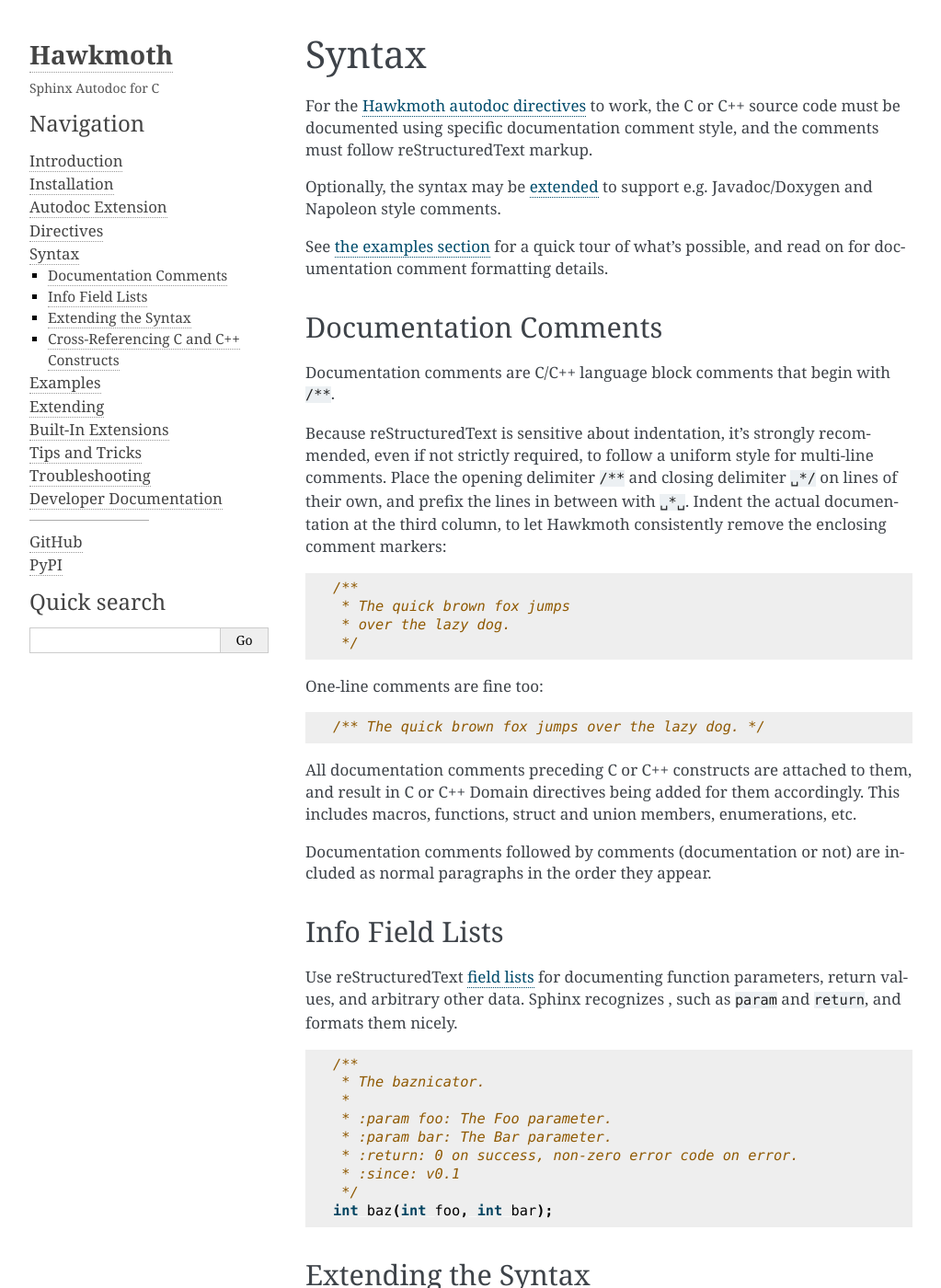
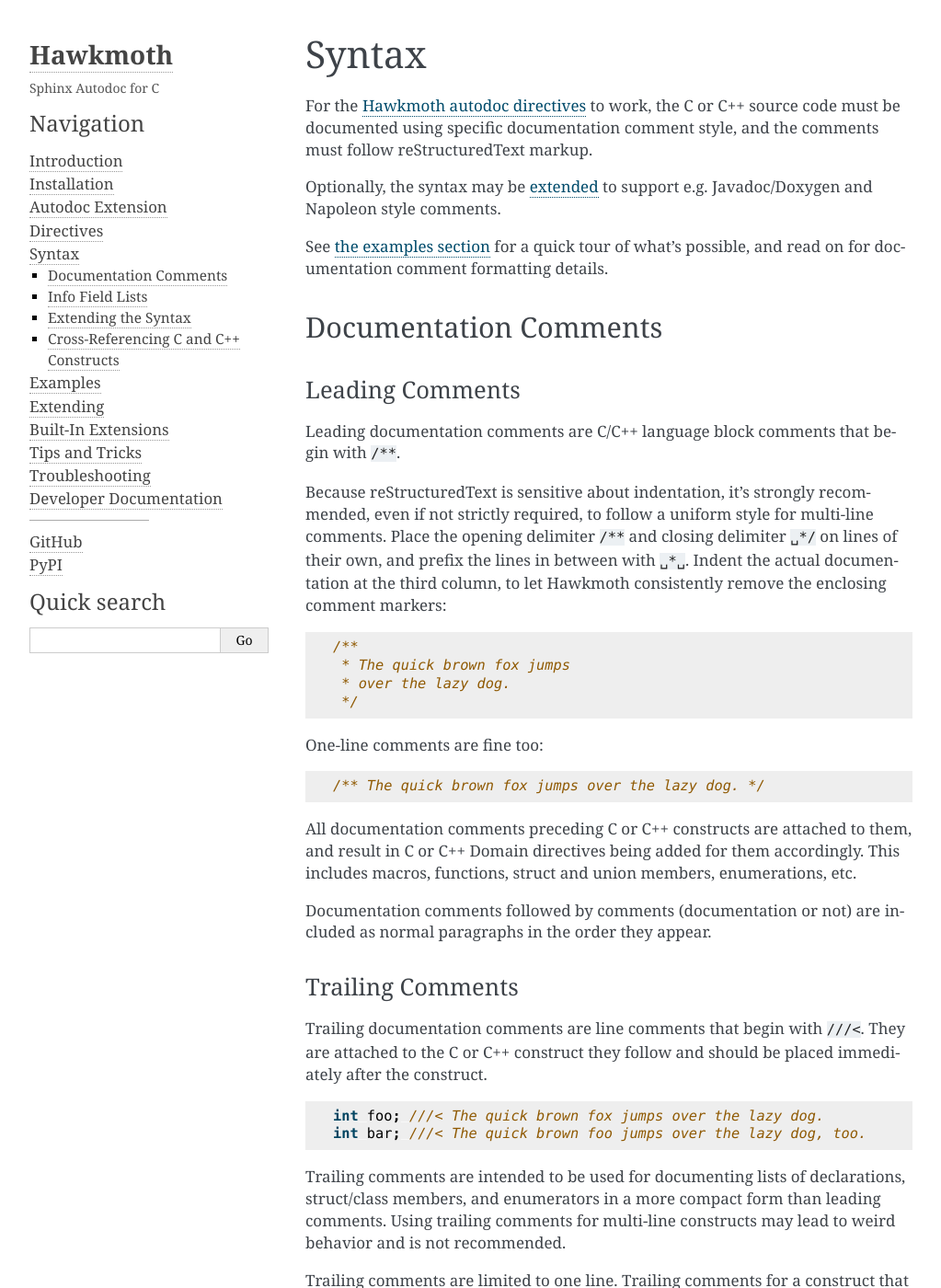
Before and after one commit to jnikula/hawkmoth, a Sphinx documentation site: the page built from doc/syntax.rst, in a window 1280 px wide and 1400 px high. Shown: the whole window at 92% size, without its empty margins (118-1141 px from the left). Built offline with Sphinx 7.4.7, drawn with Linux system fonts in a browser that asks for light colours; some of the changed text lies outside the part shown.

Commit message:
trailing-comments: Add documentation for trailing comments
Add documentation for trailing comments.  Notes the limit of one type of
comment per object.  Does *not* note the special handling of anonymous
struct members.

```diff
--- a/doc/syntax.rst
+++ b/doc/syntax.rst
@@ -19,7 +19,10 @@ and read on for documentation comment formatting details.
 Documentation Comments
 ----------------------
 
-Documentation comments are C/C++ language block comments that begin with
+Leading Comments
+~~~~~~~~~~~~~~~~
+
+Leading documentation comments are C/C++ language block comments that begin with
 ``/**``.
 
 Because reStructuredText is sensitive about indentation, it's strongly
@@ -48,6 +51,36 @@ includes macros, functions, struct and union members, enumerations, etc.
 
 Documentation comments followed by comments (documentation or not) are included
 as normal paragraphs in the order they appear.
+
+Trailing Comments
+~~~~~~~~~~~~~~~~~
+
+Trailing documentation comments are line comments that begin with ``///<``. They
+are attached to the C or C++ construct they follow and should be placed
+immediately after the construct.
+
+.. code-block:: c
+
+  int foo; ///< The quick brown fox jumps over the lazy dog.
+  int bar; ///< The quick brown foo jumps over the lazy dog, too.
+
+Trailing comments are intended to be used for documenting lists of declarations,
+struct/class members, and enumerators in a more compact form than leading
+comments.  Using trailing comments for multi-line constructs may lead to weird
+behavior and is not recommended.
+
+Trailing comments are limited to one line. Trailing comments for a construct
+that already has a leading documentation comment are ignored, and continuations
+of trailing comments are not supported.
+
+.. code-block:: c
+
+  /** This documentation will be added. */
+  int foo; ///< This documentation will be ignored.
+
+  int bar; ///< This documentation will be added.
+           ///< This documentation will be ignored.
+
 
 Info Field Lists
 ----------------
```
